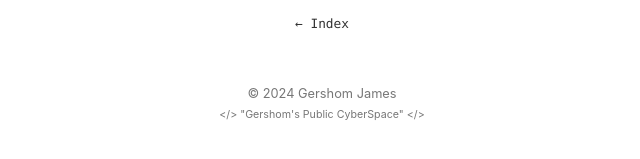
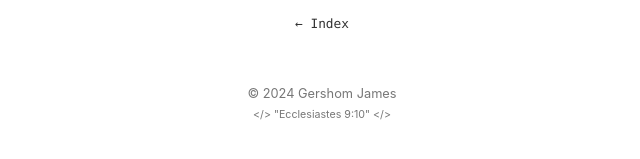
Before and after one commit to gershomj/gershomj.github.io, a Jekyll site: the page built from about.md, in a window 1280 px wide. Shown: the part 662-821 px from the top of the page, without its empty margins (318-958 px from the left). Built offline with Jekyll 4.4.1, drawn with Linux system fonts in a browser that asks for light colours.

Commit message:
changed footer

```diff
--- a/_includes/footer.html
+++ b/_includes/footer.html
@@ -1,4 +1,4 @@
 <div class="footer">
   <span class="block">&copy; {{ site.time | date: '%Y' }} {{ site.author_name }}</span>
-  <span class="block"><small>&lt;/&gt; "Gershom's Public CyberSpace" &lt;/&gt;</small></span>
+  <span class="block"><small>&lt;/&gt; "Ecclesiastes 9:10" &lt;/&gt;</small></span>
 </div>
```
